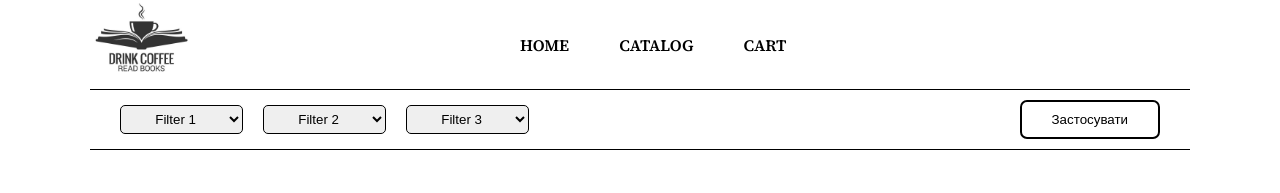
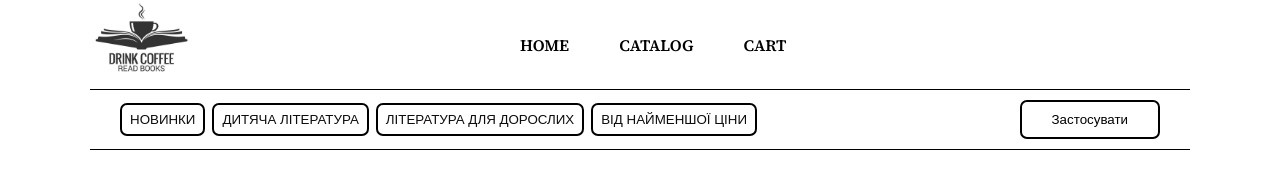
Before and after one commit to kateryna-len/React-team1, a React (Create React App) app: page /catalog in a window 1280 px wide. Shown: the top 193 px of the page. Built offline with nearby package versions, Linux system fonts and the light colour scheme.

Commit message:
creat button for filters

```diff
--- a/src/component/Catalog/Filterbox.js
+++ b/src/component/Catalog/Filterbox.js
@@ -6,28 +6,10 @@ function Filterbox(){
     <div>
     <div className='filter-box'>
       <div className='filter-left'>
-
-      <select  className='filter-select'>
-  <option value="filter1" selected disabled hidden>Filter 1</option>
-  <option value="1" >1</option>
-   <option value="2">2</option>
-  <option value="3">3</option>
-  <option value="4">4</option>
-</select>
-<select className='filter-select' name="filter2" >
-  <option value="" selected disabled hidden>Filter 2</option>
-  <option value="1">1</option>
-  <option value="2">2</option>
-  <option value="3">3</option>
-  <option value="4">4</option>
-</select>
-<select className='filter-select' name="filter3" id="cars">
-  <option value="" selected disabled hidden>Filter 3</option>
-  <option value="1">1</option>
-  <option value="2">2</option>
-  <option value="3">3</option>
-  <option value="4">4</option>
-</select>
+      <button className='filter-button1'>НОВИНКИ</button>
+      <button className='filter-button1'>ДИТЯЧА ЛІТЕРАТУРА</button>
+      <button className='filter-button1'>ЛІТЕРАТУРА ДЛЯ ДОРОСЛИХ</button>
+      <button className='filter-button1'>ВІД НАЙМЕНШОЇ ЦІНИ</button>
       </div>
       <div className='filter-right'>
         <Filterbtn/>
--- a/src/style/Filterbox.css
+++ b/src/style/Filterbox.css
@@ -32,3 +32,18 @@
 	background-color: black;
 	color: white;
 }
+
+.filter-button1 {
+	background-color: rgb(255, 255, 255);
+	color: rgb(14, 11, 11);
+	border: 2px solid #000000;
+	padding: 7px 8px;
+	border-radius: 7px;
+	transition-duration: 0.4s;
+	margin-right: 7px;
+}
+
+.filter-button1:hover {
+	background-color: black;
+	color: white;
+}
```
